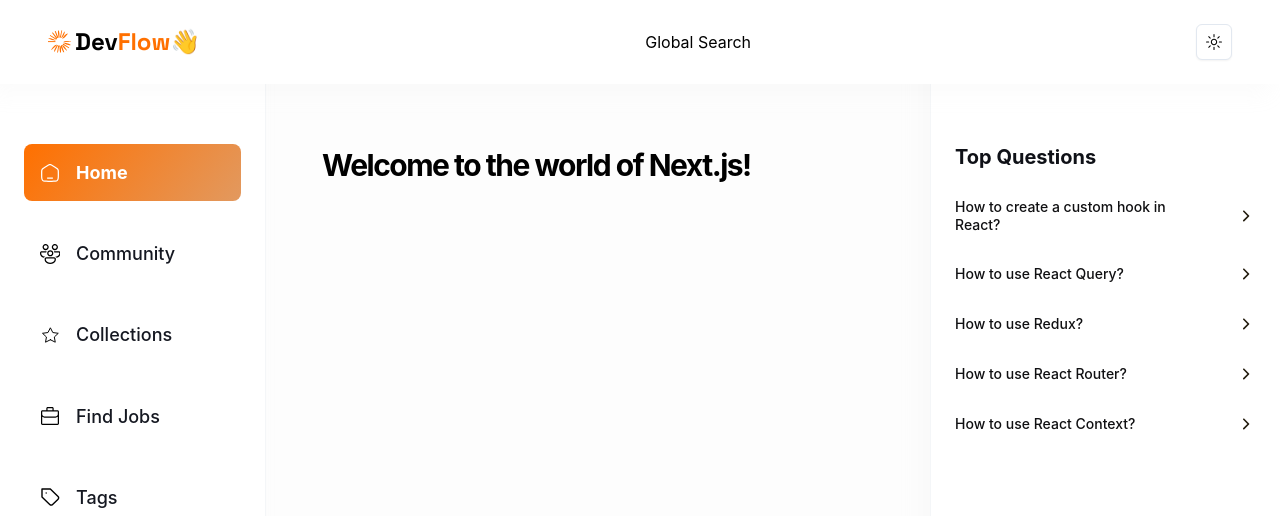
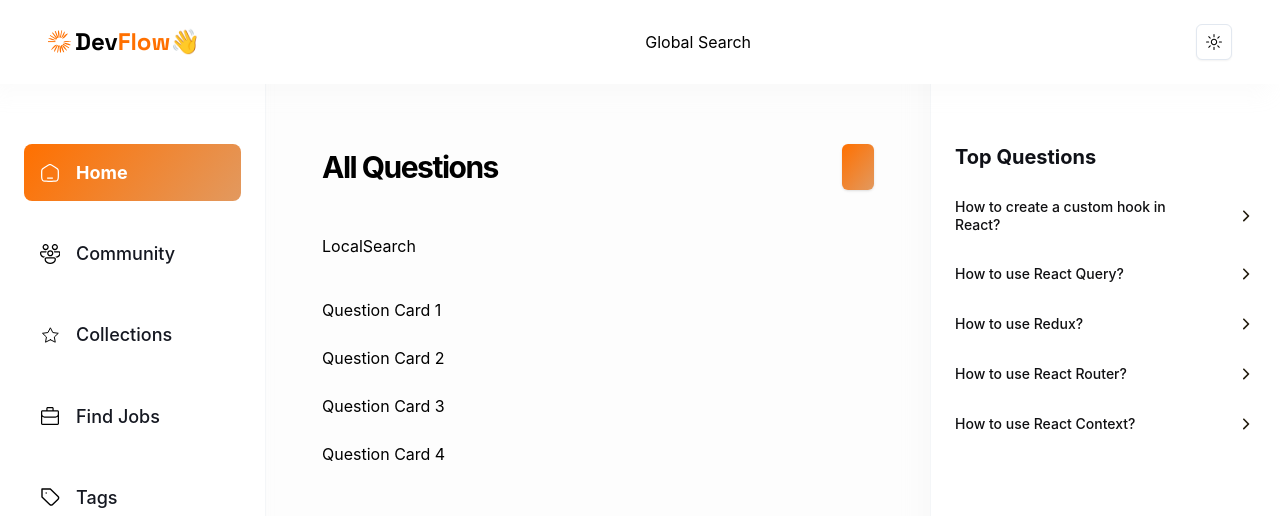
Before and after one commit to OmarMWarraich/next-dev-overflow, a Next.js app: page / in a window 1280 px wide. Shown: the top 516 px of the page. Built offline with nearby package versions, Linux system fonts and the light colour scheme; no server answers.

Commit message:
feat: Home Layout

```diff
--- a/app/(root)/page.tsx
+++ b/app/(root)/page.tsx
@@ -1,4 +1,7 @@
 import { auth } from "@/auth";
+import { Button } from "@/components/ui/button";
+import ROUTES from "@/constants/routes";
+import { Link } from "lucide-react";
 import React from "react";
 
 const Home = async () => {
@@ -6,7 +9,26 @@
   console.log(session);
   return (
     <>
-      <h1 className="h1-bold">Welcome to the world of Next.js!</h1>
+      <section className="flex w-full flex-col-reverse sm:flex-row justify-between sm:items-center">
+        <h1 className="h1-bold text-dark100_light900">All Questions</h1>
+        <Button
+          className="primary-gradient min-h-[46px] px-4 py-3 text-light-900"
+          asChild
+        >
+          <Link href={ROUTES.ASK_QUESTION}>
+            <a className="text-white">Ask a question</a>
+          </Link>
+        </Button>
+      </section>
+
+      <section className="mt-11">LocalSearch</section>
+
+      <div className="mt-10 flex w-full flex-col gap-6">
+        <p>Question Card 1</p>
+        <p>Question Card 2</p>
+        <p>Question Card 3</p>
+        <p>Question Card 4</p>
+      </div>
     </>
   );
 };
--- a/constants/routes.ts
+++ b/constants/routes.ts
@@ -2,6 +2,7 @@
   HOME: "/",
   SIGN_IN: "/sign-in",
   SIGN_UP: "/sign-up",
+  ASK_QUESTION: "/ask-question",
   PROFILE: (id: string) => `/profile/${id}`,
   TAGS: (id: string) => `/tags/${id}`,
 };
```
